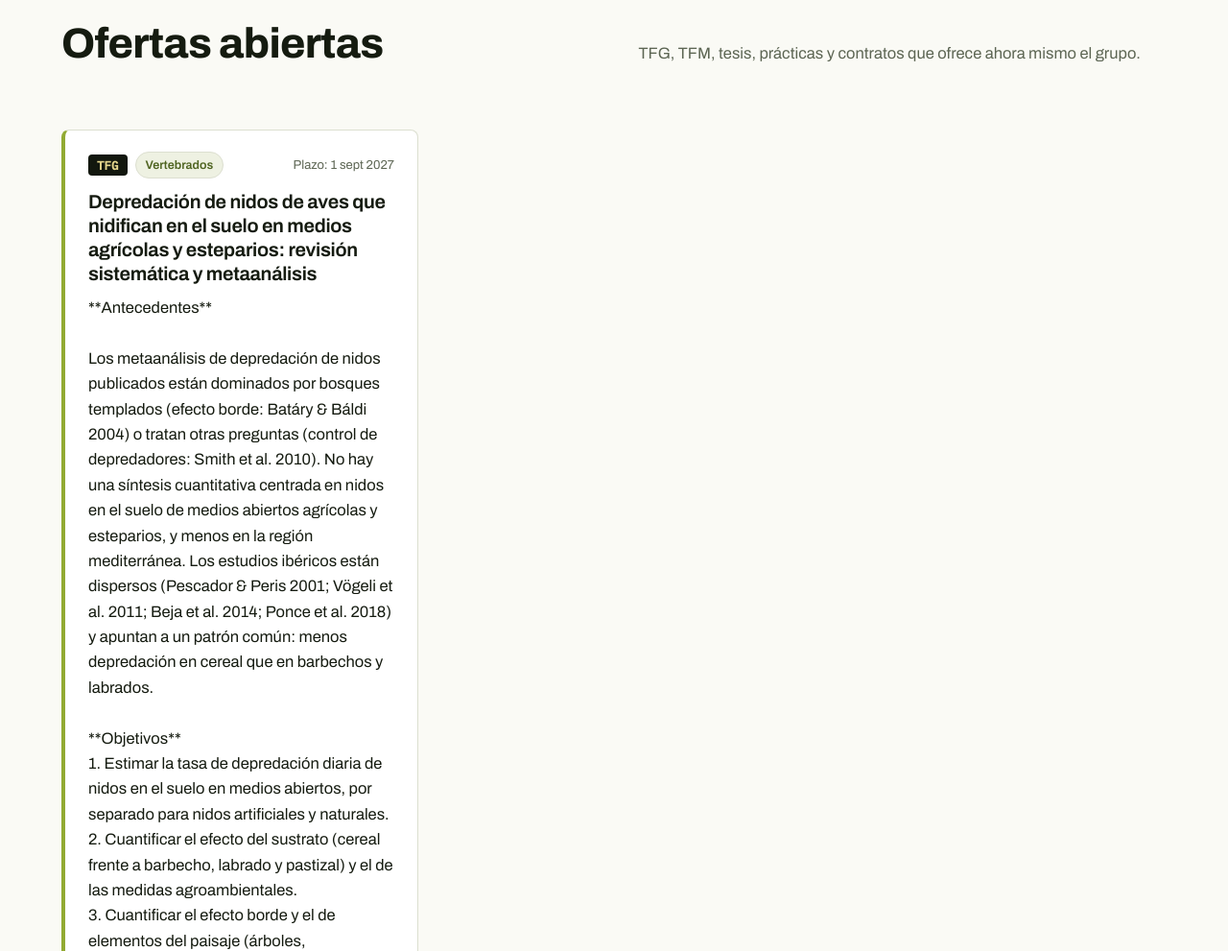
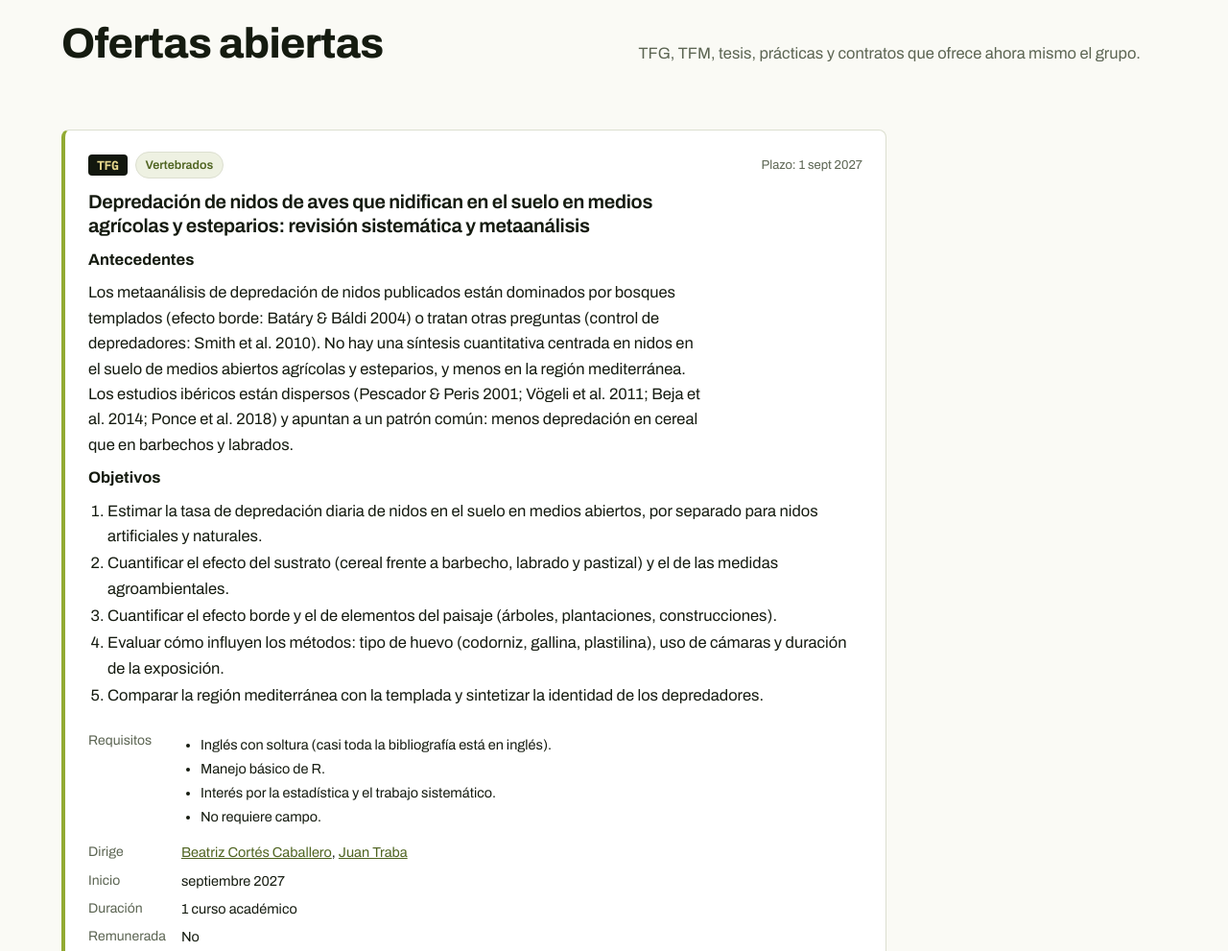
Before and after one commit to buteobea/teg-uam2, a plain HTML site: page contacto.html in a window 1280 px wide. Shown: the part 2000-2991 px from the top of the page at 96% size. Drawn offline with Linux system fonts and the light colour scheme.

Commit message:
Ofertas: formato de texto (negrita, listas) y corrección del conflicto entre ejecuciones simultáneas del formulario
Co-Authored-By: Claude Opus 5.5 <noreply@anthropic.com>
Claude-Session: https://claude.ai/code/session_01FHcTDRxbVBJo6dwWDbkdQz

```diff
--- a/app.js
+++ b/app.js
@@ -104,13 +104,21 @@ const fdate = d => { const x = new Date(d + 'T12:00'); return isNaN(x) ? d : x.t
 const TIPO_EN = { 'TFG': 'BSc thesis', 'TFM': 'MSc thesis', 'Tesis doctoral': 'PhD', 'Prácticas externas': 'Internship', 'Erasmus+ / estancia': 'Erasmus+ / visit', 'Contrato': 'Contract', 'Otro': 'Other' };
 const otipo = o => EN ? (TIPO_EN[o.tipo] || o.tipo) : o.tipo;
 const linkPeople = s => String(s || '').split(/\s*,\s*|\s+y\s+|\s+and\s+/).filter(Boolean).map(n => { const m = MALL.find(x => norm(x.nombre).includes(norm(n)) || norm(n).split(' ').every(w => norm(x.nombre).includes(w))); return m ? `<a href="miembro.html?id=${slug(m.nombre)}">${esc(n)}</a>` : esc(n); }).join(', ');
+// markdown mínimo (negrita, cursiva, listas y párrafos) para los textos de las ofertas
+const mdLite = s => { const inl = t => esc(t).replace(/\*\*(.+?)\*\*/g, '<b>$1</b>').replace(/(^|[^*])\*([^*\s][^*]*?)\*/g, '$1<em>$2</em>').replace(/(https?:\/\/[^\s<]+)/g, '<a href="$1">$1</a>');
+  const out = []; let list = null;
+  for (const raw of String(s || '').replace(/\r/g, '').split('\n')) { const l = raw.trim(); const ul = l.match(/^[-*•]\s+(.*)/), ol = l.match(/^\d+[.)]\s+(.*)/);
+    if (ul || ol) { const tag = ul ? 'ul' : 'ol'; if (!list || list.tag !== tag) { if (list) out.push(`</${list.tag}>`); list = { tag }; out.push(`<${tag}>`); } out.push(`<li>${inl((ul || ol)[1])}</li>`); continue; }
+    if (list) { out.push(`</${list.tag}>`); list = null; }
+    if (l) out.push(`<p>${inl(l)}</p>`); }
+  if (list) out.push(`</${list.tag}>`); return out.join(''); };
 function offerCard(o) {
   const days = o.plazo ? Math.ceil((new Date(o.plazo + 'T23:59') - new Date()) / 864e5) : null;
   const rem = EN ? ({ 'Sí': 'Yes', 'No': 'No', 'Depende de la convocatoria': 'Depends on the call' }[o.remunerada] || o.remunerada) : o.remunerada;
-  const rows = [[S.ofReq, o.requisitos && esc(o.requisitos).replace(/\n/g, '<br>')], [S.ofDir, o.dirige && linkPeople(o.dirige)], [S.ofStart, o.inicio && esc(o.inicio)], [S.ofDur, o.duracion && esc(o.duracion)], [S.ofPaid, rem && esc(rem)]].filter(r => r[1]);
+  const rows = [[S.ofReq, o.requisitos && mdLite(o.requisitos)], [S.ofDir, o.dirige && linkPeople(o.dirige)], [S.ofStart, o.inicio && esc(o.inicio)], [S.ofDur, o.duracion && esc(o.duracion)], [S.ofPaid, rem && esc(rem)]].filter(r => r[1]);
   const subj = encodeURIComponent((EN ? 'Position: ' : 'Oferta: ') + tr(o, 't'));
   return `<article class="offer"><div class="otop"><span class="otag">${esc(otipo(o))}</span>${o.linea ? `<a class="tag" href="lineas.html#${esc(o.linea)}">${esc(lShort(o.linea))}</a>` : ''}${o.plazo ? `<span class="oplazo${days <= 14 ? ' soon' : ''}">${S.ofDeadline} ${fdate(o.plazo)}${days != null && days <= 60 ? ' · ' + S.ofLeft(days) : ''}</span>` : `<span class="oplazo">${S.ofOpen}</span>`}</div>
-    <h3>${esc(tr(o, 't'))}</h3><p>${esc(tr(o, 'txt')).replace(/\n/g, '<br>')}</p>
+    <h3>${esc(tr(o, 't'))}</h3><div class="otxt">${mdLite(tr(o, 'txt'))}</div>
     ${rows.length ? `<dl class="ficha">${rows.map(r => `<dt>${r[0]}</dt><dd>${r[1]}</dd>`).join('')}</dl>` : ''}
     <div class="btns">${o.contacto ? `<a class="btn" href="mailto:${esc(o.contacto)}?subject=${subj}">${S.ofWrite}</a>` : ''}${o.enlace ? `<a class="btn ghost" href="${esc(o.enlace)}">${S.ofCall} ↗</a>` : ''}</div></article>`;
 }
--- a/styles.css
+++ b/styles.css
@@ -360,7 +360,7 @@ a.fund:hover{border-color:var(--acc)}
 h2.h3{font-size:19px;line-height:1.25;font-weight:650;font-stretch:106%}
 .netside h2.h3{font-size:16px;margin:0 0 12px}.empty h2.h3{margin:0 0 6px}
 /* ---------- ofertas ---------- */
-.offers{display:grid;grid-template-columns:repeat(auto-fill,minmax(340px,1fr));gap:18px}
+.offers{display:grid;grid-template-columns:repeat(auto-fit,minmax(min(100%,420px),1fr));gap:18px}.offers>.offer:only-child{max-width:860px}
 .offer{display:flex;flex-direction:column;gap:10px;padding:22px 24px;background:var(--card);border:1px solid var(--rule);border-left:4px solid var(--leaf);border-radius:8px}
 .offer h3{font-size:20px;margin:2px 0 0}.offer p{margin:0}.offer .ficha{font-size:14.5px;margin:4px 0 0}.offer .btns{margin-top:auto;padding-top:6px}
 .offer.empty{border-left-color:var(--rule)}
@@ -369,3 +369,4 @@ h2.h3{font-size:19px;line-height:1.25;font-weight:650;font-stretch:106%}
 .oplazo{font-size:13px;color:var(--mute);margin-left:auto}.oplazo.soon{color:light-dark(#9E4320,#E58A5E);font-weight:700}
 .offbar{display:flex;gap:20px;align-items:center;justify-content:space-between;flex-wrap:wrap;padding:22px 26px;border:1.5px solid var(--leaf);border-radius:10px;background:var(--card)}
 .offbar b{display:block;font-size:22px}.offbar span{color:var(--mute)}.offbar .btn{margin:0}
+.otxt p{margin:0 0 8px}.otxt ul,.otxt ol,.offer dd ul,.offer dd ol{margin:4px 0 8px;padding-left:20px}.otxt li,.offer dd li{margin:2px 0}.offer dd p{margin:0 0 4px}
```
Also changed, not shown: 1 other file.
